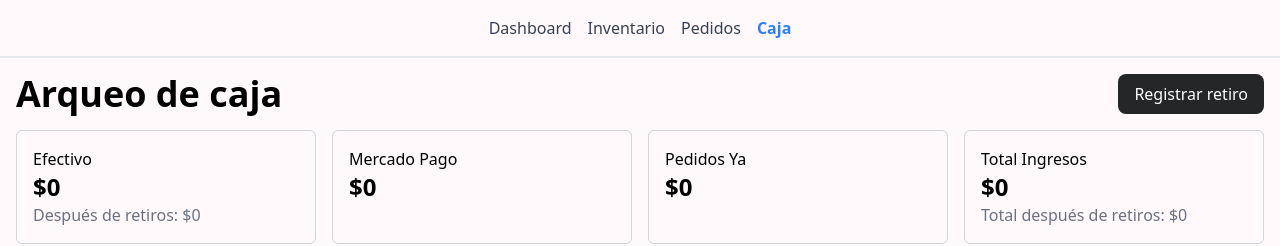
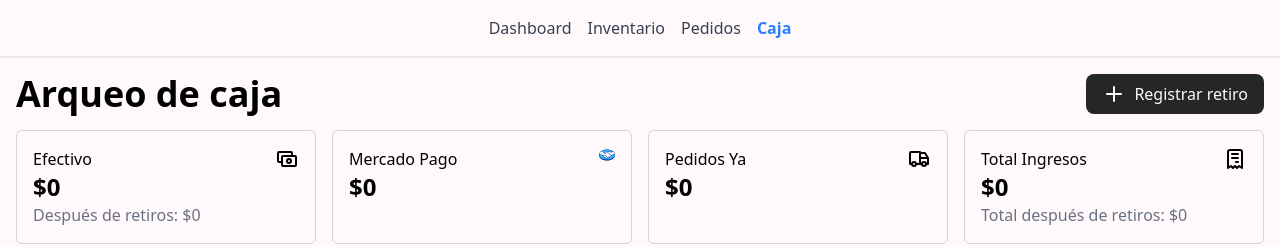
Before and after one commit to UlisesLarrabe/cabo-frio-frontend, a Next.js app: page /caja in a window 1280 px wide. Shown: the top 246 px of the page. Built offline with nearby package versions, Linux system fonts and the light colour scheme; no server answers.

Commit message:
Refactor page headers to use TitlePages and GoBackSection components

```diff
--- a/src/app/caja/page.tsx
+++ b/src/app/caja/page.tsx
@@ -1,15 +1,19 @@
 import BoxFilters from "@/components/BoxFilters";
 import Header from "@/components/Header";
-import HeaderSection from "@/components/HeaderSection";
 import MoneySummary from "@/components/MoneySummary";
 import TableBox from "@/components/TableBox";
+import TitlePages from "@/components/TitlePages";
 
 export default function Caja() {
   return (
     <>
       <Header />
       <main className="w-full flex flex-col p-4 gap-4">
-        <HeaderSection />
+        <TitlePages
+          title="Arqueo de caja"
+          href="/caja/retiro"
+          button="Registrar retiro"
+        />
         <MoneySummary />
 
         <section className="flex flex-col md:flex-row  gap-4 justify-center ">
--- a/src/app/caja/retiro/page.tsx
+++ b/src/app/caja/retiro/page.tsx
@@ -1,10 +1,10 @@
 "use client";
 import Header from "@/components/Header";
-import Link from "next/link";
 import React from "react";
 
 import { Toaster } from "sonner";
 import FormOutcome from "@/components/FormOutcome";
+import GoBackSection from "@/components/GoBackSection";
 
 const page = () => {
   return (
@@ -12,15 +12,8 @@
       <Header />
       <Toaster />
       <main className="w-full flex flex-col p-4 gap-4">
-        <section className="flex gap-4">
-          <Link
-            href="/caja"
-            className="text-eerie-black px-4 py-2 rounded-lg border border-eerie-black cursor-pointer font-bold"
-          >
-            {"<"}
-          </Link>
-          <h1 className="text-4xl font-bold">Registrar retiro de caja</h1>
-        </section>
+        <GoBackSection href="/caja" title="Registrar retiro de caja" />
+
         <FormOutcome />
       </main>
     </>
--- a/src/app/inventario/agregar/page.tsx
+++ b/src/app/inventario/agregar/page.tsx
@@ -1,6 +1,6 @@
 import FlavourForm from "@/components/FlavourForm";
+import GoBackSection from "@/components/GoBackSection";
 import Header from "@/components/Header";
-import Link from "next/link";
 import React from "react";
 import { Toaster } from "sonner";
 
@@ -10,15 +10,8 @@
       <Header />
       <Toaster />
       <main className="w-full flex flex-col p-4 gap-4">
-        <section className="flex gap-4">
-          <Link
-            href="/inventario"
-            className="text-eerie-black px-4 py-2 rounded-lg border border-eerie-black cursor-pointer font-bold"
-          >
-            {"<"}
-          </Link>
-          <h1 className="text-4xl font-bold">Agregar nuevo sabor</h1>
-        </section>
+        <GoBackSection href="/inventario" title="Agregar nuevo sabor" />
+
         <FlavourForm />
       </main>
     </>
--- a/src/app/inventario/page.tsx
+++ b/src/app/inventario/page.tsx
@@ -1,7 +1,8 @@
 import Header from "@/components/Header";
 import InventoryFilters from "@/components/InventoryFilters";
 import InventoryTable from "@/components/InventoryTable";
-import Link from "next/link";
+import TitlePages from "@/components/TitlePages";
+
 import React from "react";
 
 const page = () => {
@@ -9,15 +10,12 @@
     <>
       <Header />
       <main className="w-full flex flex-col p-4 gap-4">
-        <section className="flex justify-between">
-          <h1 className="text-4xl font-bold ">Inventario de Helados</h1>
-          <Link
-            href="/inventario/agregar"
-            className="bg-eerie-black text-snow px-4 py-2 rounded-lg cursor-pointer"
-          >
-            Agregar sabor
-          </Link>
-        </section>
+        <TitlePages
+          title="Inventario de helados"
+          href="/inventario/agregar"
+          button="Agregar sabor"
+        />
+
         <InventoryFilters />
         <InventoryTable />
       </main>
--- a/src/app/pedidos/crear/page.tsx
+++ b/src/app/pedidos/crear/page.tsx
@@ -1,21 +1,14 @@
 import FormOrders from "@/components/FormOrders";
+import GoBackSection from "@/components/GoBackSection";
 import Header from "@/components/Header";
-import Link from "next/link";
 
 export default function Home() {
   return (
     <>
       <Header />
       <main className="w-full flex flex-col p-4 gap-4">
-        <section className="flex gap-4">
-          <Link
-            href="/pedidos"
-            className="text-eerie-black px-4 py-2 rounded-lg border border-eerie-black cursor-pointer font-bold"
-          >
-            {"<"}
-          </Link>
-          <h1 className="text-4xl font-bold">Nuevo pedido</h1>
-        </section>
+        <GoBackSection href="/pedidos" title="Nuevo pedido" />
+
         <section className="flex justify-center items-center gap-4">
           <FormOrders />
         </section>
--- a/src/app/pedidos/page.tsx
+++ b/src/app/pedidos/page.tsx
@@ -1,22 +1,19 @@
 import Header from "@/components/Header";
 import OrdersFilters from "@/components/OrdersFilters";
 import TableOrders from "@/components/TableOrders";
-import Link from "next/link";
+import TitlePages from "@/components/TitlePages";
 
 export default function Home() {
   return (
     <>
       <Header />
       <main className="w-full flex flex-col p-4 gap-4">
-        <section className="flex justify-between">
-          <h1 className="text-4xl font-bold ">Gestión de pedidos</h1>
-          <Link
-            href="/pedidos/crear"
-            className="bg-eerie-black text-snow px-4 py-2 rounded-lg cursor-pointer"
-          >
-            Nuevo pedido
-          </Link>
-        </section>
+        <TitlePages
+          title="Gestión de pedidos"
+          href="/pedidos/crear"
+          button="Nuevo pedido"
+        />
+
         <OrdersFilters />
         <section>
           <TableOrders />
--- a/src/components/FlavourEdit.tsx
+++ b/src/components/FlavourEdit.tsx
@@ -1,8 +1,8 @@
 import React from "react";
 import Header from "./Header";
 import { Toaster } from "sonner";
-import Link from "next/link";
 import EditFlavourForm from "./EditFlavourForm";
+import GoBackSection from "./GoBackSection";
 interface Flavour {
   _id?: number;
   name: string;
@@ -15,15 +15,8 @@
       <Header />
       <Toaster />
       <main className="w-full flex flex-col p-4 gap-4">
-        <section className="flex gap-4">
-          <Link
-            href="/inventario"
-            className="text-eerie-black px-4 py-2 rounded-lg border border-eerie-black cursor-pointer font-bold"
-          >
-            {"<"}
-          </Link>
-          <h1 className="text-4xl font-bold">Editar sabor</h1>
-        </section>
+        <GoBackSection href="/inventario" title="Editar sabor" />
+
         <EditFlavourForm flavour={flavour} />
       </main>
     </>
--- /dev/null
+++ b/src/components/GoBackSection.tsx
@@ -0,0 +1,19 @@
+import ArrowLeftIcon from "@/icons/ArrowLeftIcon";
+import Link from "next/link";
+import React from "react";
+
+const GoBackSection = ({ href, title }: { href: string; title: string }) => {
+  return (
+    <section className="flex gap-4">
+      <Link
+        href={href}
+        className="text-eerie-black px-4 py-2 rounded-lg border border-eerie-black cursor-pointer font-bold"
+      >
+        <ArrowLeftIcon />
+      </Link>
+      <h1 className="text-4xl font-bold">{title}</h1>
+    </section>
+  );
+};
+
+export default GoBackSection;
--- a/src/components/HeaderSection.tsx
+++ /dev/null
@@ -1,20 +0,0 @@
-import Link from "next/link";
-import React from "react";
-
-const HeaderSection = () => {
-  return (
-    <section className="flex justify-between">
-      <h1 className="font-bold text-4xl">Arqueo de caja</h1>
-      <div className="flex gap-2">
-        <Link
-          href="/caja/retiro"
-          className="bg-eerie-black text-white px-4 py-2 rounded-lg cursor-pointer"
-        >
-          Registrar retiro
-        </Link>
-      </div>
-    </section>
-  );
-};
-
-export default HeaderSection;
--- a/src/components/MoneySummary.tsx
+++ b/src/components/MoneySummary.tsx
@@ -2,6 +2,10 @@
 import React, { useEffect, useState } from "react";
 import SummaryArticle from "./SummaryArticle";
 import { useMovementsContext } from "@/hooks/useMovementsContext";
+import CashIcon from "@/icons/CashIcon";
+import MercadoPagoIcon from "@/icons/MercadoPagoIcon";
+import DeliveryIcon from "@/icons/DeliveryIcon";
+import ReceiptIcon from "@/icons/ReceiptIcon";
 
 const MoneySummary = () => {
   const { movements } = useMovementsContext();
@@ -43,22 +47,28 @@
     setTotal_in(total_in);
   }, [movements]);
 
-  console.log(cash, mercado_pago, pedidos_ya, total_out, total_in);
-
   return (
     <section className="flex flex-col md:flex-row w-full gap-4">
       <SummaryArticle
         title="Efectivo"
         price={cash}
         info={`Después de retiros: $${cash - total_out}`}
-      />
-      <SummaryArticle title="Mercado Pago" price={mercado_pago} />
-      <SummaryArticle title="Pedidos Ya" price={pedidos_ya} />
+      >
+        <CashIcon />
+      </SummaryArticle>
+      <SummaryArticle title="Mercado Pago" price={mercado_pago}>
+        <MercadoPagoIcon />
+      </SummaryArticle>
+      <SummaryArticle title="Pedidos Ya" price={pedidos_ya}>
+        <DeliveryIcon />
+      </SummaryArticle>
       <SummaryArticle
         title="Total Ingresos"
         price={total_in}
         info={`Total después de retiros: $${total_in - total_out}`}
-      />
+      >
+        <ReceiptIcon />
+      </SummaryArticle>
     </section>
   );
 };
--- a/src/components/SummaryArticle.tsx
+++ b/src/components/SummaryArticle.tsx
@@ -4,14 +4,19 @@
   title,
   price,
   info,
+  children,
 }: {
   title: string;
   price: number | string;
   info?: string;
+  children?: React.ReactNode;
 }) => {
   return (
     <article className=" p-4 border border-gray-300 rounded-md md:w-1/4">
-      <h3>{title}</h3>
+      <div className="flex justify-between">
+        <h3>{title}</h3>
+        {children}
+      </div>
       <p className="font-bold text-2xl">${price}</p>
       {info && <p className="text-small text-gray-500">{info}</p>}
     </article>
--- /dev/null
+++ b/src/components/TitlePages.tsx
@@ -0,0 +1,28 @@
+import PlusIcon from "@/icons/PlusIcon";
+import Link from "next/link";
+import React from "react";
+
+const TitlePages = ({
+  title,
+  href,
+  button,
+}: {
+  title: string;
+  href: string;
+  button: string;
+}) => {
+  return (
+    <section className="flex justify-between">
+      <h1 className="text-4xl font-bold ">{title}</h1>
+      <Link
+        href={href}
+        className="bg-eerie-black flex gap-2 text-snow px-4 py-2 rounded-lg cursor-pointer"
+      >
+        <PlusIcon />
+        {button}
+      </Link>
+    </section>
+  );
+};
+
+export default TitlePages;
```
